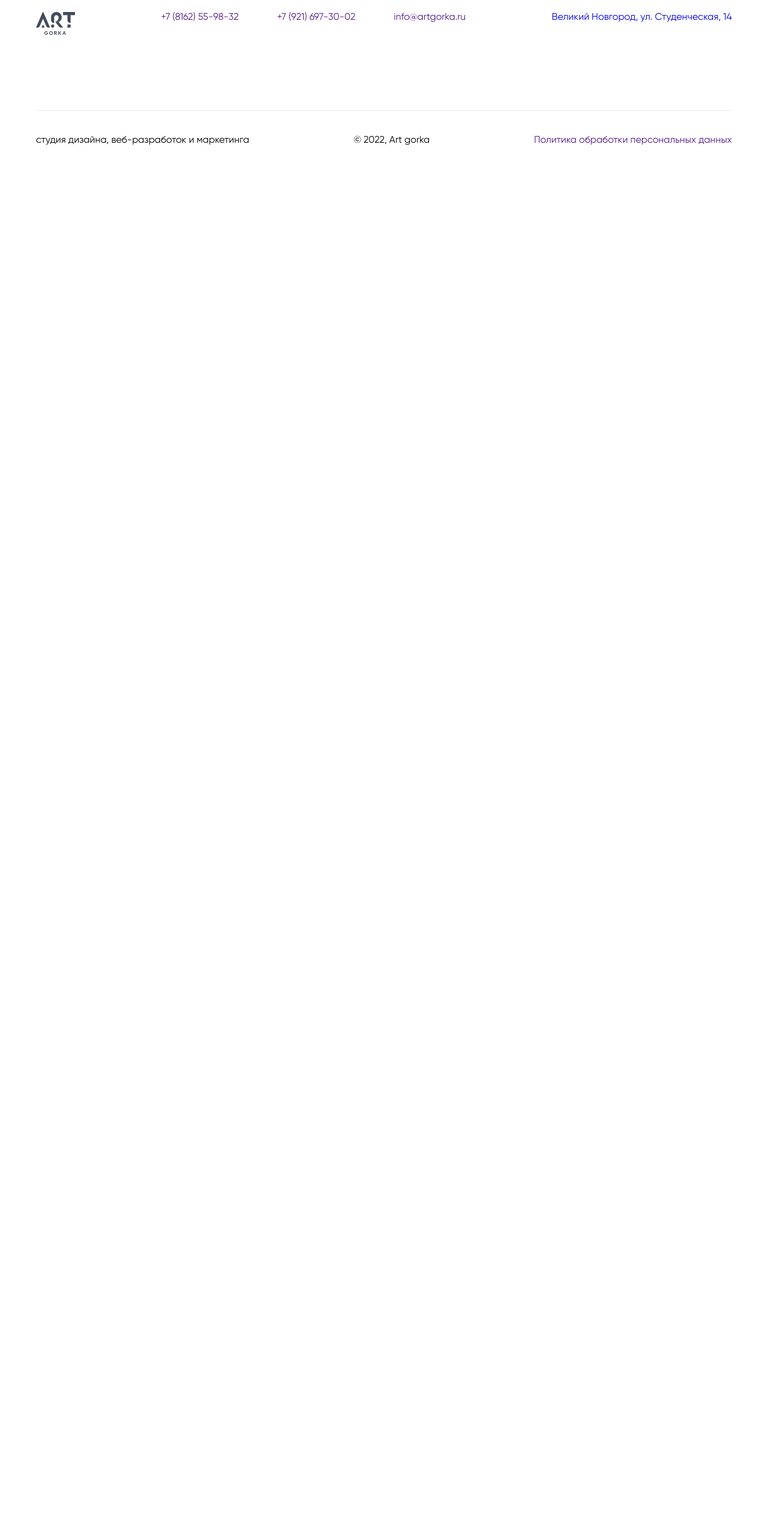
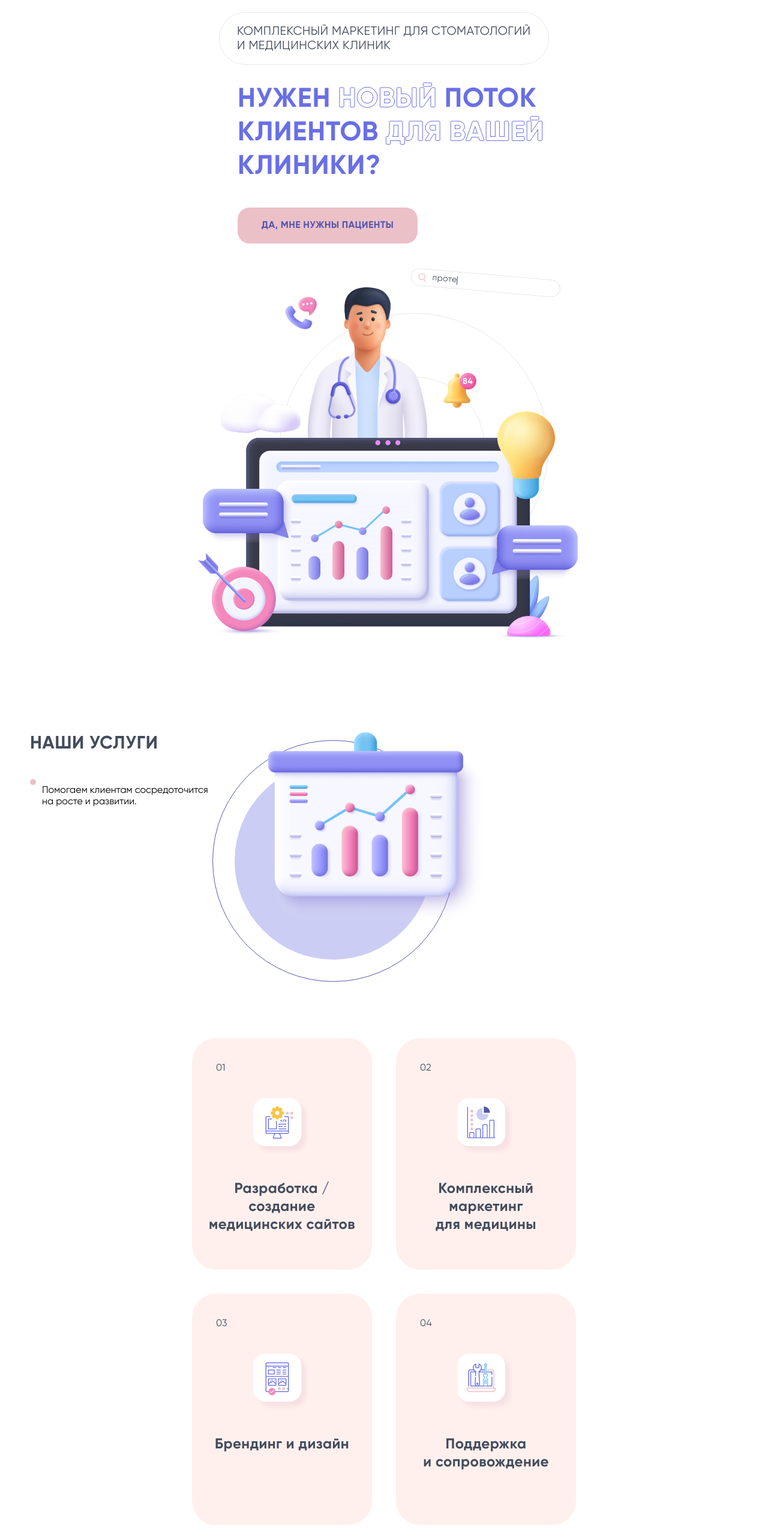
Before and after one commit to programm-papa/example-vue-landing-page, a Vue app: page / in a window 1280 px wide. Shown: the part 120-2686 px from the top of the page at 60% size. Before the commit the page ends 800 px from the top, so only its background shows below. Built offline with nearby package versions, Linux system fonts and the light colour scheme.

Commit message:
adaptive css half

```diff
--- a/src/blocks/blue_info_block.vue
+++ b/src/blocks/blue_info_block.vue
@@ -18,7 +18,7 @@ export default {};
     padding-top: 120px;
     .bacground-wrapper {
       width: calc(100% - 200px);
-          min-width: 1366px;
+      min-width: 1366px;
       margin: 0px auto;
       background: #696fe6;
       border-radius: 20px;
@@ -43,5 +43,17 @@ export default {};
       }
     }
   }
+  @media screen and (max-width: 1365px) {
+    &#block5 {
+      .bacground-wrapper {
+        width: calc(100% - 100px);
+        min-width: auto;
+        .wrapper {
+          width: 100%;
+          padding: 15px 30px;
+        }
+      }
+    }
+  }
 }
 </style>
--- a/src/blocks/consultation_block.vue
+++ b/src/blocks/consultation_block.vue
@@ -114,5 +114,30 @@ export default {};
       }
     }
   }
+  @media screen and (max-width: 1365px) {
+    &#block4 {
+      .bacground-wrapper {
+        width: calc(100% - 100px);
+        min-width: auto;
+        height: 452px;
+        .wrapper {
+          padding: 0px;
+          width: 768px;
+          .decor-img {
+            .painted-circle {
+              left: -6px;
+              bottom: auto;
+              top: 205px;
+            }
+            .border-circle {
+              left: 217px;
+              bottom: auto;
+              top: 371px;
+            }
+          }
+        }
+      }
+    }
+  }
 }
 </style>
--- a/src/blocks/services_block.vue
+++ b/src/blocks/services_block.vue
@@ -357,5 +357,48 @@ export default {
       }
     }
   }
+  @media screen and (max-width: 1365px) {
+    &#block3 {
+      .wrapper {
+        flex-direction: column;
+        gap: 90px;
+        width: 100%;
+        padding: 0px 50px;
+        .left {
+          height: 330px;
+          padding-bottom: 90px;
+          .decor-img {
+            top: 0;
+            left: 304px;
+          }
+        }
+        .right {
+          grid-template-columns: repeat(2, 300px);
+          grid-template-rows: repeat(2, 386px);
+          width: fit-content;
+          margin: 0 auto;
+          .card {
+            .rotate {
+              .item {
+                padding: 100px 20px 0px;
+              }
+              .back {
+                width: 300px;
+                padding: 80px 20px 50px;
+              }
+            }
+            &:hover {
+              .rotate {
+                .back {
+                  min-height: 386px;
+                  height: fit-content;
+                }
+              }
+            }
+          }
+        }
+      }
+    }
+  }
 }
 </style>
--- a/src/blocks/table_contents.vue
+++ b/src/blocks/table_contents.vue
@@ -219,5 +219,19 @@ export default {};
       }
     }
   }
+   @media screen and (max-width: 1365px) {
+    &#block2 {
+      .bacground-wrapper {
+        width: calc(100% - 100px);
+        min-width: auto;
+         padding: 60px 0px;
+        .wrapper {
+          width: 100%;
+          flex-direction: column;
+          align-items: center;
+        }
+      }
+    }
+   }
 }
 </style>
--- a/src/blocks/welcome_block.vue
+++ b/src/blocks/welcome_block.vue
@@ -848,5 +848,22 @@ export default {
       }
     }
   }
+  @media screen and (max-width: 1365px) {
+    &#block1 {
+      .wrapper {
+        flex-direction: column;
+        align-items: center;
+        justify-content: center;
+        width: 100%;
+        padding: 0px 50px 60px;
+        .content {
+          margin-bottom: 40px;
+        }
+        .decor-img {
+          width: 645px;
+        }
+      }
+    }
+  }
 }
 </style>
--- a/src/components/Footer.vue
+++ b/src/components/Footer.vue
@@ -69,12 +69,12 @@
         <div class="contacts flex">
           <a href="" class="phone">+7 (8162) 55-98-32</a>
           <a href="" class="phone">+7 (921) 697-30-02</a>
-          <a href="" class="phone">info@artgorka.ru</a>
+          <a href="" class="email">info@artgorka.ru</a>
         </div>
         <a class="adress" href="https://yandex.ru/maps/24/veliky-novgorod/?ll=31.304035%2C58.534311&mode=whatshere&whatshere%5Bpoint%5D=31.303955%2C58.534305&whatshere%5Bzoom%5D=21&z=21" target="_blank">Великий Новгород, ул. Студенческая, 14</a>
       </div>
       <div class="bottom flex">
-        <p>студия дизайна, веб-разработок и маркетинга</p>
+        <p class="description">студия дизайна, веб-разработок и маркетинга</p>
         <p>© 2022, Art gorka </p>
         <a href="" class="privacy-policy">Политика обработки персональных данных</a>
       </div>
@@ -104,5 +104,34 @@ export default {};
       justify-content: space-between;
     }
   }
+  @media screen and (max-width: 1365px) {
+    .wrapper {
+      width: 100%;
+      .top {
+        flex-wrap: wrap;
+        justify-content: space-around;
+        padding-bottom: 90px;
+        .logo {
+          margin: 0px 30px 30px 0px;
+        }
+        .contacts {
+          margin: 0px 30px 30px 0px;
+        }
+      }
+      .bottom {
+        * {
+          margin-right: 30px;
+          &.description {
+            width: 145px;
+          }
+          &.privacy-policy {
+            width: 190px;
+            text-decoration: underline;
+            text-align: right;
+          }
+        }
+      }
+    }
+  }
 }
 </style>
--- a/src/views/MainPage.vue
+++ b/src/views/MainPage.vue
@@ -1,9 +1,9 @@
 <template>
-  <welcomeBlock v-if="false"/>
-  <tableСontentsBlock v-if="false"/>
-  <servicesBlock v-if="false"/>
-  <consultationBlock v-if="false"/>
-  <blueInfoBlock v-if="false"/>
+  <welcomeBlock v-if="true"/>
+  <tableСontentsBlock v-if="true"/>
+  <servicesBlock v-if="true"/>
+  <consultationBlock v-if="true"/>
+  <blueInfoBlock v-if="true"/>
   <scrollTrackingBlock v-if="false"/>
   <casesBlock v-if="false"/>
   <methodsAttractingCustomersBlock v-if="false"/>
```
